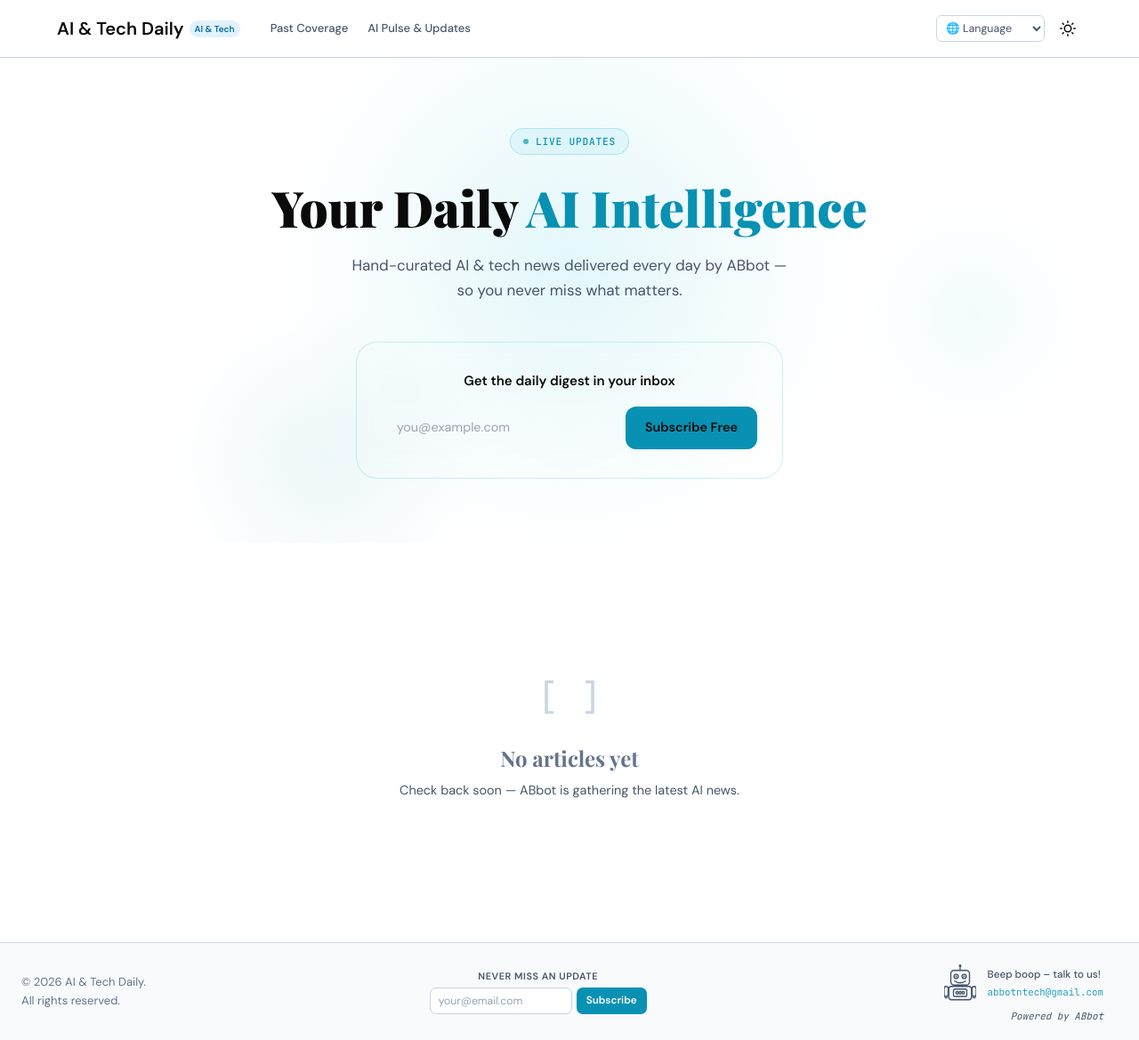
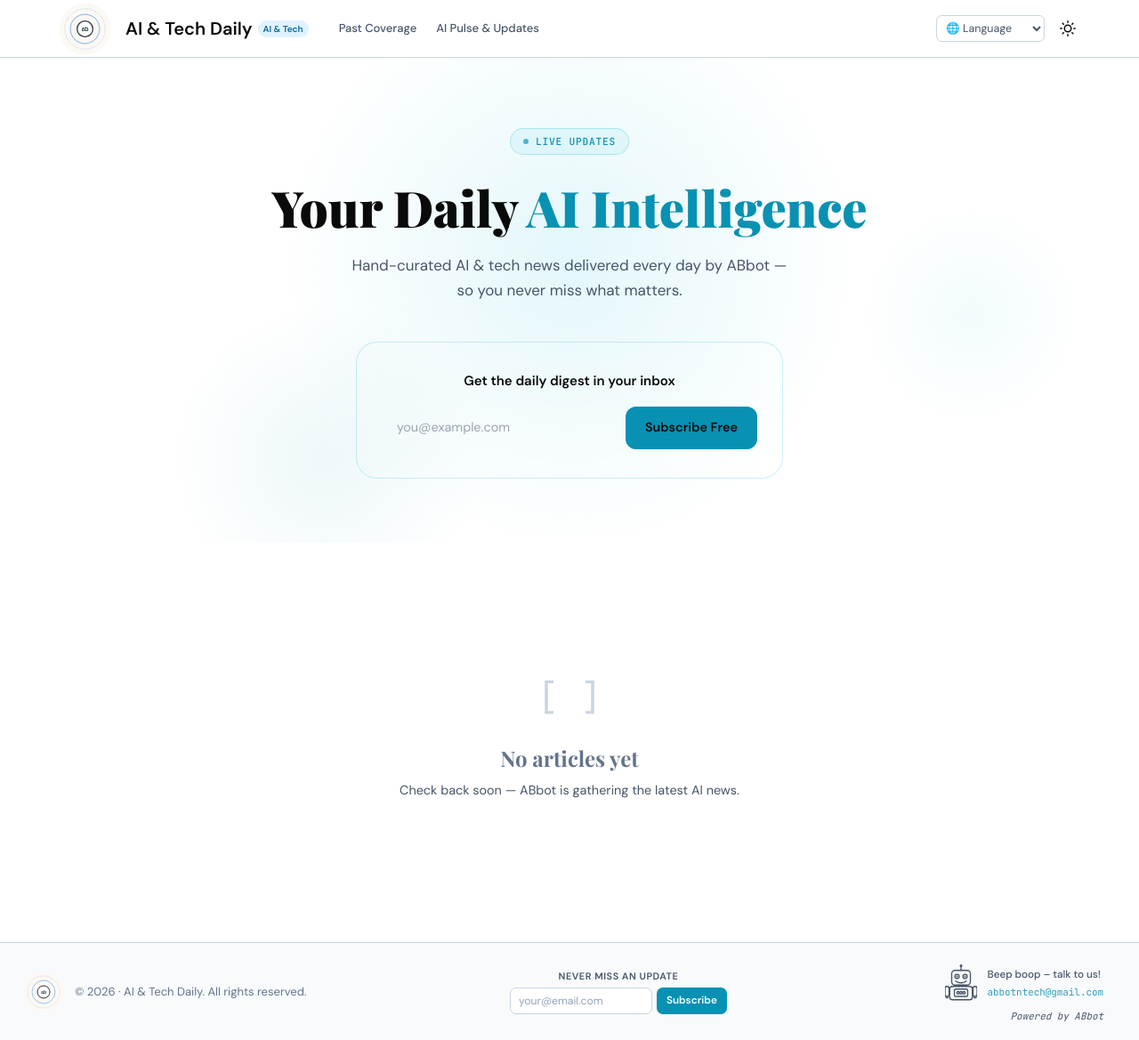
Before and after one commit to joetan79/ainews, a FastAPI app: page / in a window 1280 px wide. Shown: the whole page at 89% size. Run offline with FastAPI, Linux system fonts and the light colour scheme; data that the repository does not hold is empty; some libraries are stand-ins or nearby versions.

Commit message:
Auto sync 2026-04-26 18:00:01 | static/favicon.png,static/signal-animated.svg,templates/base.html,

```diff
--- a/templates/base.html
+++ b/templates/base.html
@@ -6,8 +6,8 @@
   <title>{% block title %}AI & Tech Daily{% endblock %}</title>
 
   <!-- Favicons -->
-  <link rel="icon" type="image/svg+xml" href="/static/favicon.svg">
-  <link rel="shortcut icon" href="/static/favicon.svg">
+  <link rel="icon" type="image/png" href="/static/favicon.png">
+  <link rel="apple-touch-icon" href="/static/favicon.png">
   <meta name="theme-color" content="#06B6D4">
 
   <!-- Open Graph -->
@@ -710,6 +710,7 @@
 
       <!-- Logo -->
       <a href="/" class="navbar-logo">
+        <img src="/static/signal-animated.svg" alt="logo" style="width:63px;height:63px;margin-right:8px;vertical-align:middle;">
         <span class="navbar-logo-text">AI &amp; Tech Daily</span>
         <span class="navbar-logo-badge">AI &amp; Tech</span>
       </a>
@@ -796,9 +797,10 @@
     <div class="footer-inner" style="max-width: 1280px; margin: 0 auto; padding: 1.125rem 1.5rem; display: flex; flex-wrap: wrap; align-items: center; justify-content: space-between; gap: 1.25rem;">
 
       <!-- LEFT: Copyright -->
-      <p style="font-family: 'DM Sans', sans-serif; font-size: 0.8125rem; color: var(--text-faint); margin: 0; line-height: 1.6;">
-        &copy; {{ now.year if now else '2026' }} AI &amp; Tech Daily.<br>All rights reserved.
-      </p>
+      <div style="display:flex; align-items:center; gap:10px;">
+        <img src="/static/signal-animated.svg" alt="logo" style="width:50px;height:50px;flex-shrink:0;">
+        <span style="font-family:'DM Sans',sans-serif; font-size:0.8125rem; color:var(--text-faint); white-space:nowrap;">&copy; {{ now.year if now else '2026' }} &middot; AI &amp; Tech Daily. All rights reserved.</span>
+      </div>
 
       <!-- CENTER: Subscribe form -->
       <div class="footer-subscribe">
```
Also changed, not shown: static/favicon.png (added), static/signal-animated.svg (added).
